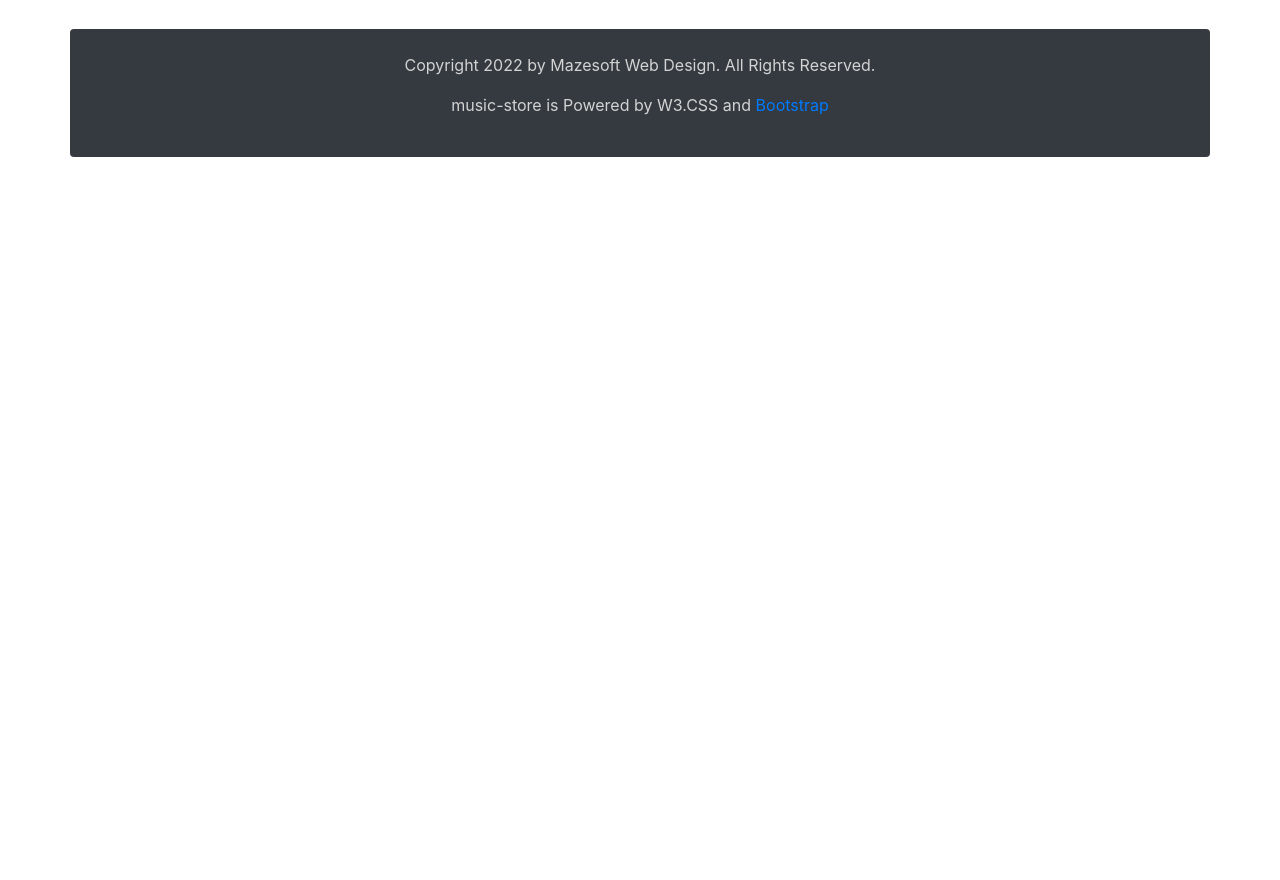
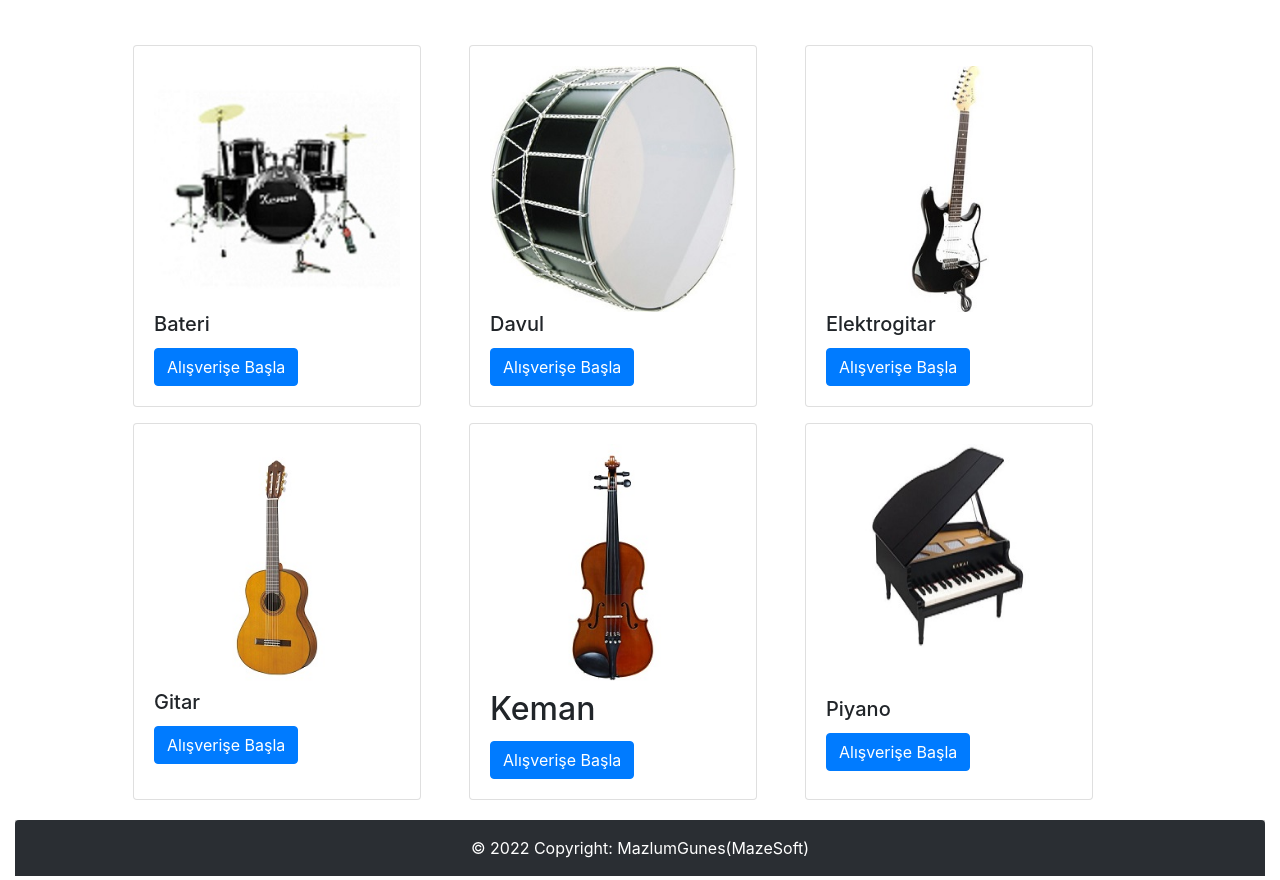
Before and after one commit to MazlumGunes1991/Music_Store_Website_With_Bootstrap, a plain HTML site: page index.html in a window 1280 px wide. Shown: the part 430-1310 px from the top of the page. Before the commit the page ends 800 px from the top, so only its background shows below. Drawn offline with nearby package versions, Linux system fonts and the light colour scheme; files that its build step writes are made by us from their sources.

Commit message:
index.html changed

```diff
--- a/index.html
+++ b/index.html
@@ -12,7 +12,8 @@
     <title>Hello, world!</title>
   </head>
   <body>
-    <nav class="navbar navbar-expand-lg navbar-dark bg-dark">
+<!-- Start of .navbar -->
+    <nav class="navbar navbar-expand-lg navbar-dark bg-dark mb-3">
       <div class="collapse navbar-collapse" id="navbarSupportedContent">
         <ul class="navbar-nav mr-auto">
           <li class="nav-item active">
@@ -34,8 +35,10 @@
         </form>
       </div>
     </nav>
+<!-- End of .navbar -->
 
-    <div class="jumbotron jumbotron-fluid padding">
+<!-- Start of .jumbotron -->
+    <div class="jumbotron jumbotron-fluid bg-white">
       <div class="container">
         <h1 class="display-4">Müzik Dükkanımıza hoşgeldiniz...</h1>
         <p class="lead">Müzik tutkunlarına gönülden selamlar. Dünya çapında en iyi, en kaliteli ve bir çok farklı kültürden müzik enstrümanlarını sizler için bir araya topladık.</p>
@@ -43,19 +46,71 @@
         <p class="lead">Ayrıca bizi her zaman ziyaret <span><a href="contact.html">edebilirsiniz</a></span>.</p>
       </div>
     </div>
+<!-- End of .jumbotron -->
 
-    <footer class="container mt-2">
-        <div class="row">
-            <div class="col-sm-12 bg-dark p-4 rounded" style="text-align: center;">
-                <p style="color:lightgray">
-                    Copyright 2022 by Mazesoft Web Design. All Rights Reserved.
-                </p>
-                <p class="fst-italic" style="color:lightgray">
-                    music-store is Powered by W3.CSS and <a class="link-secondary" href="https://getbootstrap.com/" title="Bootstrap" target="_blank">Bootstrap</a>
-                </p>
+<!-- Start of .card -->
+    <div class="container" style="display: flex;">
+      <div class="card ml-5 mb-3" style="width: 18rem;">
+        <div class="card-body">
+          <img class="img-fluid" src="image/bateri.jpg" alt="">
+          <h5 class="card-title">Bateri</h5>
+          <a href="#" class="btn btn-primary">Alışverişe Başla</a>
         </div>
       </div>
+      <div class="card ml-5 mb-3" style="width: 18rem;">
+        <div class="card-body">
+          <img class="img-fluid" src="image/davul.jpg" alt="">
+          <h5 class="card-title">Davul</h5>
+          <a href="#" class="btn btn-primary">Alışverişe Başla</a>
+        </div>
+      </div>
+      <div class="card ml-5 mb-3" style="width: 18rem;">
+        <div class="card-body">
+          <img class="img-fluid" src="image/elektrogitar.jpg" alt="">
+          <h5 class="card-title">Elektrogitar</h5>
+          <a href="#" class="btn btn-primary">Alışverişe Başla</a>
+        </div>
+      </div>
+    </div>
+
+    <div class="container" style="display: flex;">
+      <div class="card ml-5 mb-3" style="width: 18rem;">
+        <div class="card-body">
+          <img class="img-fluid" src="image/gitar.jpg" alt="">
+          <h5 class="card-title">Gitar</h5>
+          <a href="#" class="btn btn-primary">Alışverişe Başla</a>
+        </div>
+      </div>
+      <div class="card ml-5 mb-3" style="width: 18rem;">
+        <div class="card-body">
+          <img class="img-fluid" src="image/keman.jpg" alt="">
+          <h2 class="card-title">Keman</h5>
+          <a href="#" class="btn btn-primary">Alışverişe Başla</a>
+        </div>
+      </div>
+      <div class="card ml-5 mb-3" style="width: 18rem;">
+        <div class="card-body">
+          <img class="img-fluid mb-5" src="image/piyano.jpg" alt="">
+          <h5 class="card-title">Piyano</h5>
+          <a href="#" class="btn btn-primary">Alışverişe Başla</a>
+        </div>
+      </div>
+    </div>
+<!-- End of .card -->
+
+<!-- Start of .container -->
+<div class="container-fluid my-1">
+  <footer class="bg-dark text-center text-lg-start text-white rounded-top rounded-3">
+    <!-- Copyright -->
+    <div class="text-center p-3" style="background-color: rgba(0, 0, 0, 0.2)">
+      © 2022 Copyright:
+      <a class="text-white" href="https://mdbootstrap.com/">MazlumGunes(MazeSoft)</a>
+    </div>
+    <!-- Copyright -->
   </footer>
+</div>
+<!-- End of .container -->
+
     <!-- Optional JavaScript; choose one of the two! -->
 
     <!-- Option 1: jQuery and Bootstrap Bundle (includes Popper) -->
```
Lines whose indentation alone changed are shown as unchanged.
